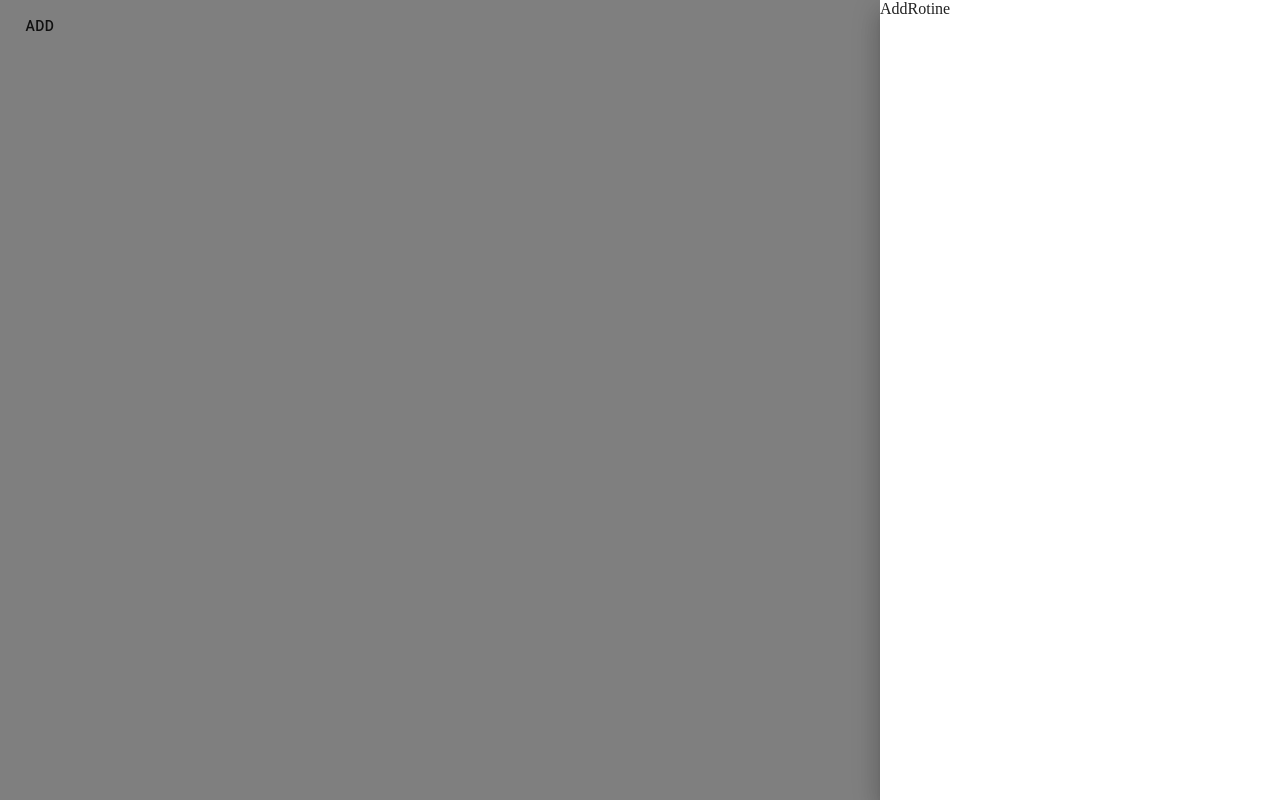
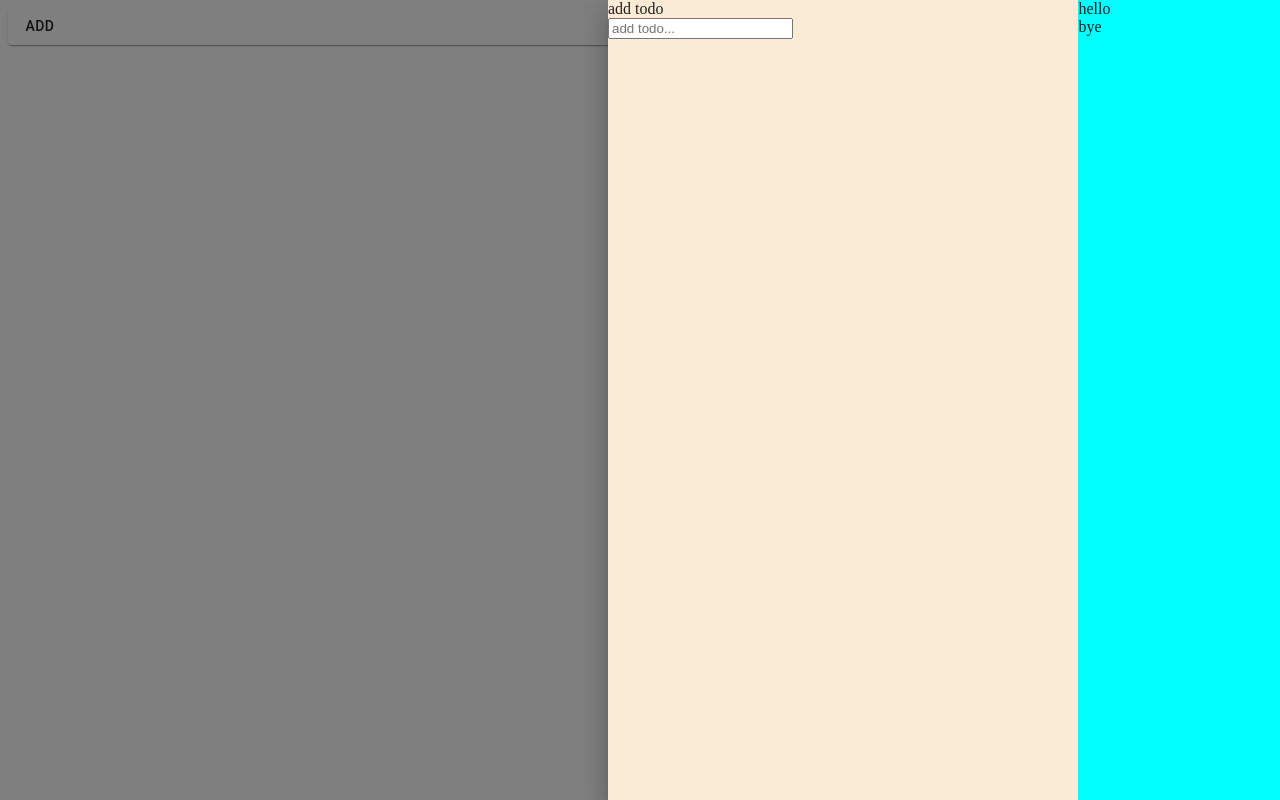
Before and after one commit to nxxc/reusable, a React (Create React App) app: page / in a window 1280 px wide. Both pictures are taken after a click on the button "ADD". Built offline with nearby package versions, Linux system fonts and the light colour scheme.

Commit message:
feat: add todos each

```diff
--- a/src/components/Routine/Routine.jsx
+++ b/src/components/Routine/Routine.jsx
@@ -1,9 +1,12 @@
 import React, { useState } from 'react';
-import { Button, Drawer } from '@material-ui/core';
+import { Button, Drawer, Paper, StylesProvider } from '@material-ui/core';
 import RoutineForm from '../RoutineForm/RoutineForm';
+import RoutineView from './RoutineView/RoutineView';
+import styles from './styles.module.css';
 
 function Routine() {
     const [open, setOpen] = useState(false);
+    const [routines, setRoutines] = useState([]);
 
     const toggleOpen = () => setOpen(true);
 
@@ -19,7 +22,14 @@ function Routine() {
     };
     return (
         <>
-            <Button onClick={toggleOpen}>Add</Button>
+            <section className={styles.container}>
+                {routines.map((routine) => (
+                    <RoutineView routine={routine} />
+                ))}
+                <Paper>
+                    <Button onClick={toggleOpen}>Add</Button>
+                </Paper>
+            </section>
             <Drawer
                 anchor='right'
                 open={open}
--- /dev/null
+++ b/src/components/Routine/RoutineView/RoutineView.jsx
@@ -0,0 +1,8 @@
+import { Paper } from '@material-ui/core';
+import React from 'react';
+
+function RoutineView() {
+    return <Paper></Paper>;
+}
+
+export default RoutineView;
--- /dev/null
+++ b/src/components/Routine/styles.module.css
@@ -0,0 +1,2 @@
+.container {
+}
--- a/src/components/RoutineForm/RoutineForm.jsx
+++ b/src/components/RoutineForm/RoutineForm.jsx
@@ -1,8 +1,69 @@
-import React from 'react';
+import React, { useRef, useState } from 'react';
 import styles from './styles.module.css';
+import Todos from './Todos/Todos';
 
 function RoutineForm() {
-    return <div className={styles.container}>AddRotine</div>;
+    const inputRef = useRef();
+    const [current, setCurrent] = useState([]);
+    const [todos, setTodos] = useState([
+        { id: 1, text: 'hello' },
+        { id: 2, text: 'bye' },
+    ]);
+
+    const handleSubmit = (e) => {
+        e.preventDefault();
+        const text = inputRef.current.value;
+
+        //현재 추가하는게 todos에 없으면 추가
+        setTodos((state) => {
+            const allTodos = todos.map((todo) => todo.text);
+            if (!allTodos.includes(text)) {
+                return [...state, { id: new Date(), text }];
+            }
+            return state;
+        });
+
+        setCurrent((state) => {
+            const allTodos = current.map((todo) => todo.text);
+            if (allTodos.includes(text)) {
+                return state;
+            }
+
+            return [...state, { id: new Date(), text }];
+        });
+        inputRef.current.value = '';
+    };
+
+    const onTodoClick = (e, todo) => {
+        e.preventDefault();
+
+        // 모든 현재 todo만들어서 있으면 추가 x
+        const allTodos = current.map((todo) => todo.text);
+        if (allTodos.includes(todo.text)) return;
+        setCurrent((state) => {
+            return [...state, todo];
+        });
+        console.log(todo);
+    };
+    return (
+        <div className={styles.container}>
+            <section className={styles.routineContainer}>
+                {current.length
+                    ? current.map((todo) => <li key={todo}>{todo.text}</li>)
+                    : 'add todo'}
+                <form type='submit' onSubmit={handleSubmit}>
+                    <input
+                        type='text'
+                        placeholder='add todo...'
+                        ref={inputRef}
+                    ></input>
+                </form>
+            </section>
+            <section className={styles.todosContainer}>
+                <Todos todos={todos} onTodoClick={onTodoClick} />
+            </section>
+        </div>
+    );
 }
 
 export default RoutineForm;
--- /dev/null
+++ b/src/components/RoutineForm/Todos/Todos.jsx
@@ -0,0 +1,13 @@
+import React from 'react';
+
+function Todos({ todos, onTodoClick }) {
+    return (
+        <div>
+            {todos.map((todo) => (
+                <div onClick={(e) => onTodoClick(e, todo)}>{todo.text}</div>
+            ))}
+        </div>
+    );
+}
+
+export default Todos;
--- a/src/components/RoutineForm/styles.module.css
+++ b/src/components/RoutineForm/styles.module.css
@@ -1,3 +1,16 @@
 .container {
-    width: 400px;
+    width: 42rem;
+    display: flex;
 }
+
+.routineContainer {
+    width: 70%;
+    height: 100vh;
+    background-color: antiquewhite;
+}
+
+.todosContainer {
+    width: 30%;
+    height: 100vh;
+    background-color: aqua;
+}
```
